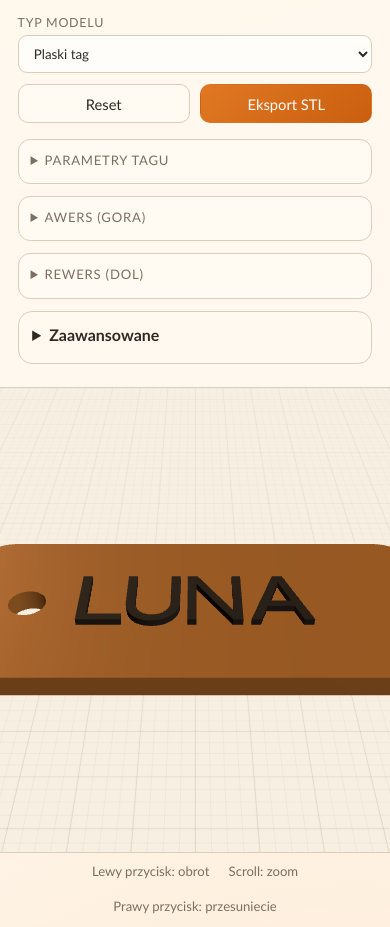
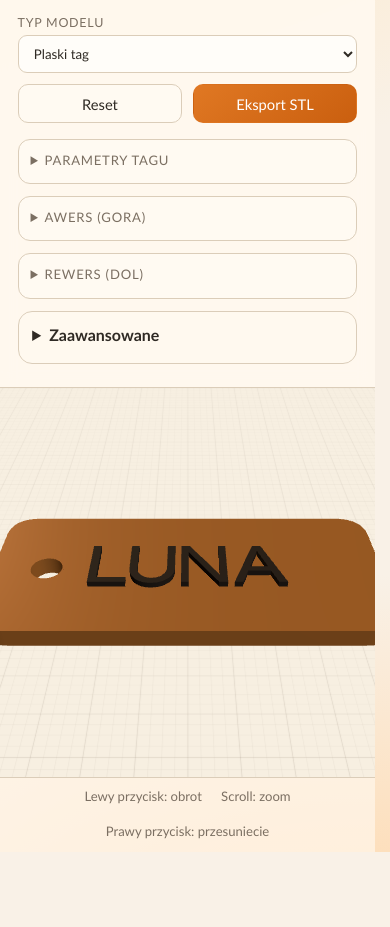
Before and after one commit to lukKotecki/printable_studio, a website built with Vite: page index.html in a window 390 px wide. Shown: the part 97-1024 px from the top of the page. After the commit the page ends 949 px from the top, so only its background shows below. Built offline with nearby package versions, Linux system fonts and the light colour scheme; animation ran at ten frames a second.

Commit message:
poukladanie plików

```diff
--- a/public/locales/en.xml
+++ b/public/locales/en.xml
@@ -3,8 +3,8 @@
   <entry key="language.aria">Language</entry>
   <entry key="form.modelType">Model type</entry>
   <entry key="model.tag">Flat tag</entry>
-  <entry key="model.puzzle">Puzzle</entry>
-  <entry key="model.dice">Dice</entry>
+  <entry key="model.puzzle">Puzzle (beta)</entry>
+  <entry key="model.dice">D6 Dice (beta)</entry>
   <entry key="form.font">Font</entry>
   <entry key="font.helvetiker">Helvetiker (default)</entry>
   <entry key="font.notoSansPl">Noto Sans (PL)</entry>
--- a/public/locales/pl.xml
+++ b/public/locales/pl.xml
@@ -3,8 +3,8 @@
   <entry key="language.aria">Jezzyk</entry>
   <entry key="form.modelType">Typ modelu</entry>
   <entry key="model.tag">Plaski tag</entry>
-  <entry key="model.puzzle">Puzzle</entry>
-  <entry key="model.dice">Kostka (kosc do gry)</entry>
+  <entry key="model.puzzle">Puzzle (beta)</entry>
+  <entry key="model.dice">Kostka K6 (beta)</entry>
   <entry key="form.font">Font</entry>
   <entry key="font.helvetiker">Helvetiker (domyslny)</entry>
   <entry key="font.notoSansPl">Noto Sans (PL)</entry>
--- a/src/main.ts
+++ b/src/main.ts
@@ -1,3 +1,4 @@
+
 import './style.css'
 import * as THREE from 'three'
 import { OrbitControls } from 'three/examples/jsm/controls/OrbitControls.js'
@@ -80,8 +81,8 @@ app.innerHTML = `
         <label for="modelType">Typ modelu</label>
         <select id="modelType">
           <option value="tag">Plaski tag</option>
-          <option value="puzzle">Puzzle</option>
-          <option value="dice">Kostka (kosc do gry)</option>
+          <option value="puzzle">Puzzle (beta)</option>
+          <option value="dice">Kostka K6 (beta)</option>
         </select>
       </div>
 
@@ -922,8 +923,8 @@ function applyStaticTranslations(): void {
   setText('.subtitle', 'app.subtitle', 'Lokalny generator tagow 3D z eksportem STL.')
   setText('label[for="modelType"]', 'form.modelType', 'Typ modelu')
   setText('#modelType option[value="tag"]', 'model.tag', 'Plaski tag')
-  setText('#modelType option[value="puzzle"]', 'model.puzzle', 'Puzzle')
-  setText('#modelType option[value="dice"]', 'model.dice', 'Kostka (kosc do gry)')
+  setText('#modelType option[value="puzzle"]', 'model.puzzle', 'Puzzle (beta)')
+  setText('#modelType option[value="dice"]', 'model.dice', 'Kostka K6 (beta)')
   setText('label[for="fontChoice"]', 'form.font', 'Font')
   setText('#fontChoice option[value="helvetiker"]', 'font.helvetiker', 'Helvetiker (domyslny)')
   setText('#fontChoice option[value="notoSansPl"]', 'font.notoSansPl', 'Noto Sans (PL)')
@@ -1065,6 +1066,34 @@ camera.lookAt(0, 0, 0)
 
 const controls = new OrbitControls(camera, canvas)
 controls.enableDamping = true
+
+const phoneTouchMedia = window.matchMedia('(max-width: 980px) and (pointer: coarse)')
+
+function applyTouchInteractionMode(): void {
+  const isPhoneTouch = phoneTouchMedia.matches
+
+  // Keep classic mouse mapping regardless of screen size.
+  controls.mouseButtons.LEFT = THREE.MOUSE.ROTATE
+  controls.mouseButtons.MIDDLE = THREE.MOUSE.DOLLY
+  controls.mouseButtons.RIGHT = THREE.MOUSE.PAN
+
+  if (isPhoneTouch) {
+    // One finger is reserved for page scroll; rotation requires two fingers.
+    controls.touches.ONE = THREE.TOUCH.PAN
+    controls.touches.TWO = THREE.TOUCH.DOLLY_ROTATE
+    controls.enablePan = false
+    canvas.style.touchAction = 'pan-y'
+    return
+  }
+
+  controls.touches.ONE = THREE.TOUCH.ROTATE
+  controls.touches.TWO = THREE.TOUCH.DOLLY_PAN
+  controls.enablePan = true
+  canvas.style.touchAction = 'none'
+}
+
+applyTouchInteractionMode()
+phoneTouchMedia.addEventListener('change', applyTouchInteractionMode)
 
 const hemi = new THREE.HemisphereLight('#fff7e8', '#5e5d5b', 1)
 scene.add(hemi)
@@ -3413,12 +3442,9 @@ function rebuildTag(): void {
 }
 
 function resizeRenderer(): void {
-  const wrapper = canvas.parentElement
-  if (!wrapper) {
-    return
-  }
-  const width = wrapper.clientWidth
-  const height = wrapper.clientHeight
+  const canvasBounds = canvas.getBoundingClientRect()
+  const width = Math.max(1, Math.round(canvasBounds.width))
+  const height = Math.max(1, Math.round(canvasBounds.height))
   renderer.setSize(width, height, false)
   camera.aspect = width / height
   camera.updateProjectionMatrix()
@@ -3429,6 +3455,12 @@ function animate(): void {
   renderer.render(scene, camera)
   requestAnimationFrame(animate)
 }
+
+const canvasResizeObserver = new ResizeObserver(() => {
+  resizeRenderer()
+})
+
+canvasResizeObserver.observe(canvas)
 
 function downloadStl(): void {
   if (!activeTagObject) {
--- a/src/style.css
+++ b/src/style.css
@@ -376,15 +376,34 @@ button.primary:hover {
 @media (max-width: 980px) {
   #app {
     height: auto;
-    min-height: 100vh;
+    min-height: 100dvh;
+    overflow-x: hidden;
+    overflow-y: auto;
+    -webkit-overflow-scrolling: touch;
+    scrollbar-gutter: stable;
+    scrollbar-width: thin;
+    scrollbar-color: rgba(123, 111, 98, 0.65) rgba(219, 205, 185, 0.45);
   }
 
   .layout {
     grid-template-columns: 1fr;
     grid-template-rows: auto minmax(420px, 1fr);
     height: auto;
-    min-height: 100vh;
+    min-height: 100dvh;
     overflow: visible;
+  }
+
+  #app::-webkit-scrollbar {
+    width: 8px;
+  }
+
+  #app::-webkit-scrollbar-track {
+    background: rgba(219, 205, 185, 0.45);
+  }
+
+  #app::-webkit-scrollbar-thumb {
+    background: rgba(123, 111, 98, 0.65);
+    border-radius: 999px;
   }
 
   .panel {
@@ -404,3 +423,24 @@ button.primary:hover {
     overflow: visible;
   }
 }
+
+@media (max-width: 560px) {
+  #app {
+    scrollbar-width: auto;
+    scrollbar-color: rgba(99, 87, 74, 0.82) rgba(219, 205, 185, 0.55);
+  }
+
+  #app::-webkit-scrollbar {
+    width: 12px;
+  }
+
+  #app::-webkit-scrollbar-track {
+    background: rgba(219, 205, 185, 0.55);
+  }
+
+  #app::-webkit-scrollbar-thumb {
+    background: rgba(99, 87, 74, 0.82);
+    border-radius: 999px;
+    border: 2px solid rgba(219, 205, 185, 0.45);
+  }
+}
```
